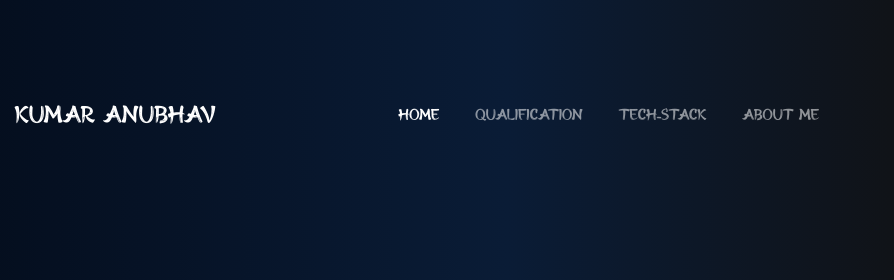
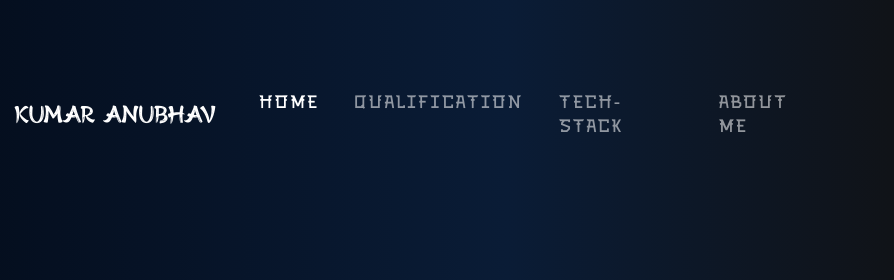
Before and after one commit to KumarAnubhav64/portfolio, a plain HTML site: page index.html in a window 1280 px wide. Shown: the top 280 px of the page, 261-1155 px from the left. Drawn offline with nearby package versions, Linux system fonts and the light colour scheme.

Commit message:
Update styles.css

```diff
--- a/css/styles.css
+++ b/css/styles.css
@@ -5,7 +5,7 @@ background-image: linear-gradient(270deg,#12100e  0%, #0a1c36 40%,#030b19 90%);
 }
 @font-face {
     font-family: Torii;
-    src: url("/assets/font/HIROMISAKE.ttf");
+    src: url("/assets/font/Torii-Regular.otf");
 }
 @font-face {
     font-family: Hiro;
```
